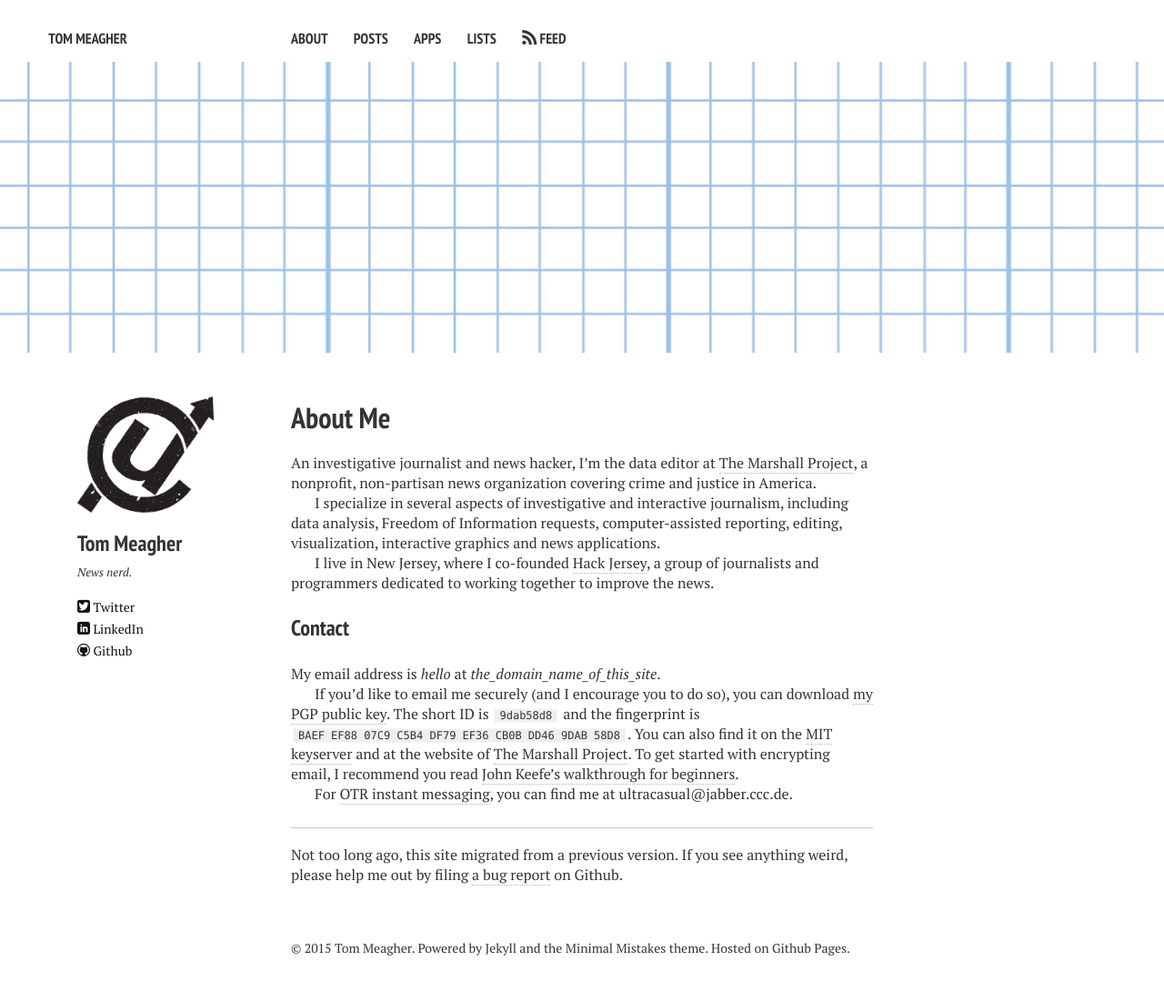
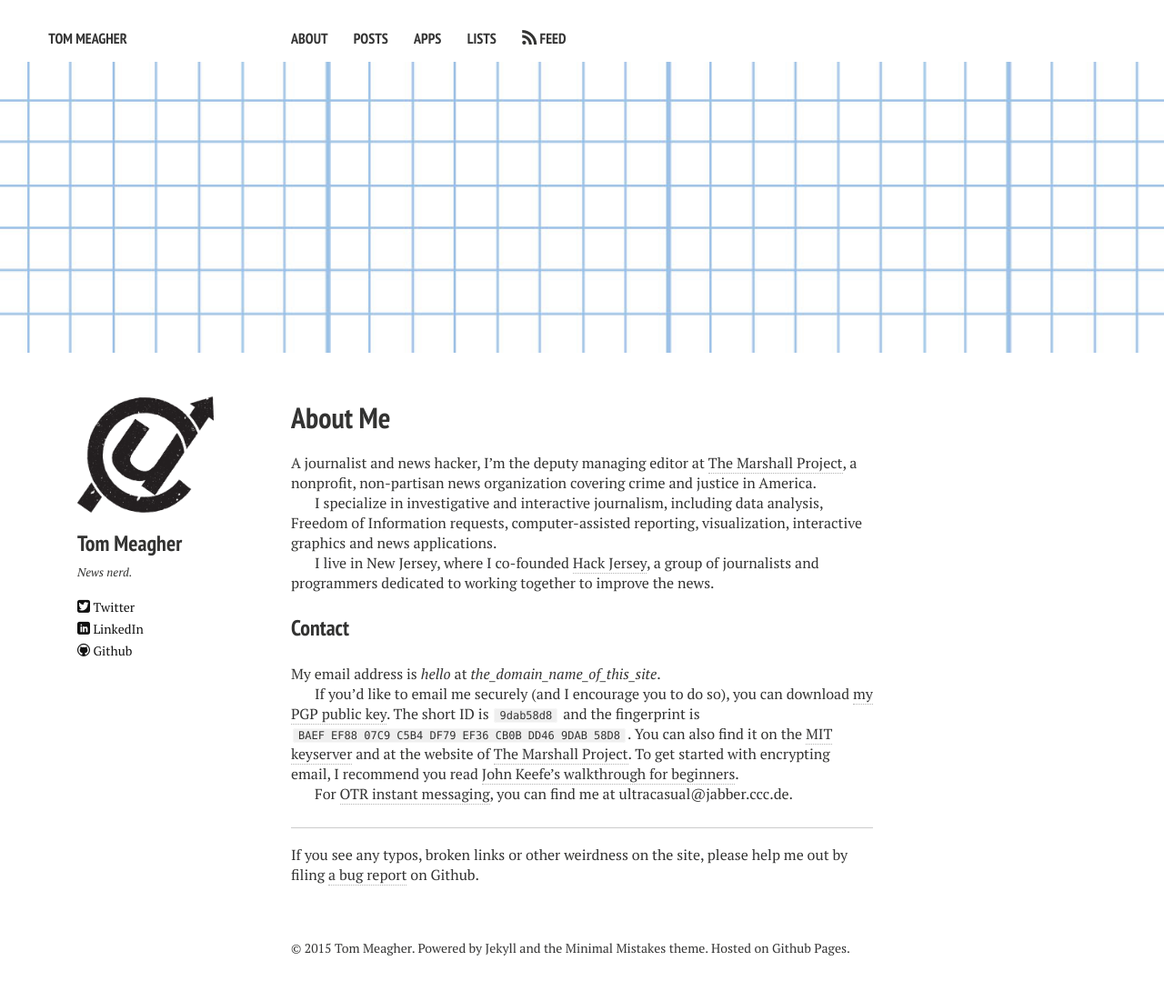
Before and after one commit to tommeagher/tommeagher.github.io, a Jekyll site: the page built from about.md, in a window 1280 px wide. Shown: the whole page at 91% size. Built offline with Jekyll 4.4.1, drawn with Linux system fonts in a browser that asks for light colours; nearby versions of some CDN libraries.

Commit message:
update title

```diff
--- a/about.md
+++ b/about.md
@@ -11,9 +11,9 @@
 #  creditlink: http://www.flickr.com/photos/49968232@N00
 ---
 
-An investigative journalist and news hacker, I'm the data editor at [The Marshall Project](http://www.themarshallproject.org/), a nonprofit, non-partisan news organization covering crime and justice in America.
+A journalist and news hacker, I'm the deputy managing editor at [The Marshall Project](https://www.themarshallproject.org/), a nonprofit, non-partisan news organization covering crime and justice in America.
 
-I specialize in several aspects of investigative and interactive journalism, including data analysis, Freedom of Information requests, computer-assisted reporting, editing, visualization, interactive graphics and news applications.
+I specialize in investigative and interactive journalism, including data analysis, Freedom of Information requests, computer-assisted reporting, visualization, interactive graphics and news applications.
 
 I live in New Jersey, where I co-founded [Hack Jersey](http://www.hackjersey.com/), a group of journalists and programmers dedicated to working together to improve the news.
 
@@ -25,4 +25,4 @@
 For [OTR instant messaging](https://otr.cypherpunks.ca/), you can find me at ultracasual@jabber.ccc.de.
 
 ---
-Not too long ago, this site migrated from a previous version. If you see anything weird, please help me out by filing [a bug report](https://github.com/tommeagher/tommeagher.github.io/issues) on Github.
+If you see any typos, broken links or other weirdness on the site, please help me out by filing [a bug report](https://github.com/tommeagher/tommeagher.github.io/issues) on Github.
```
Also changed, not shown: 3 other files.
